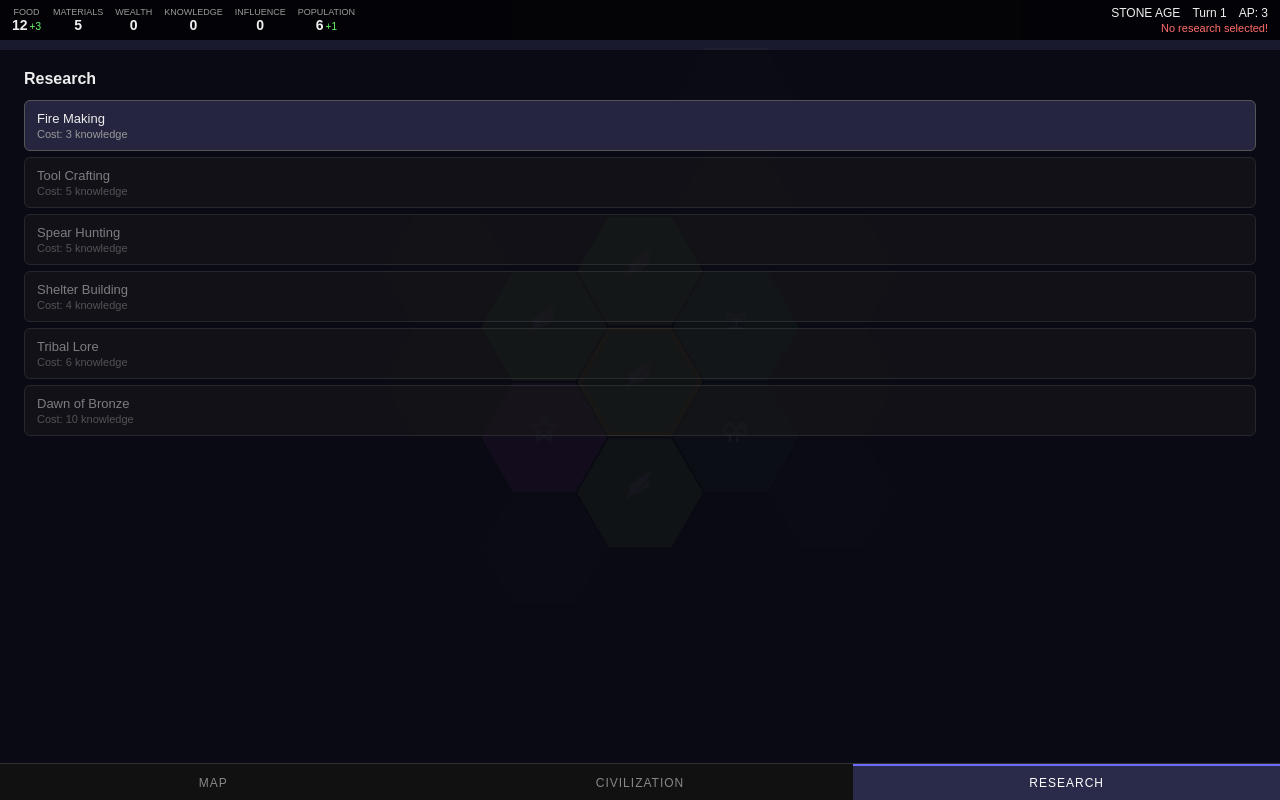
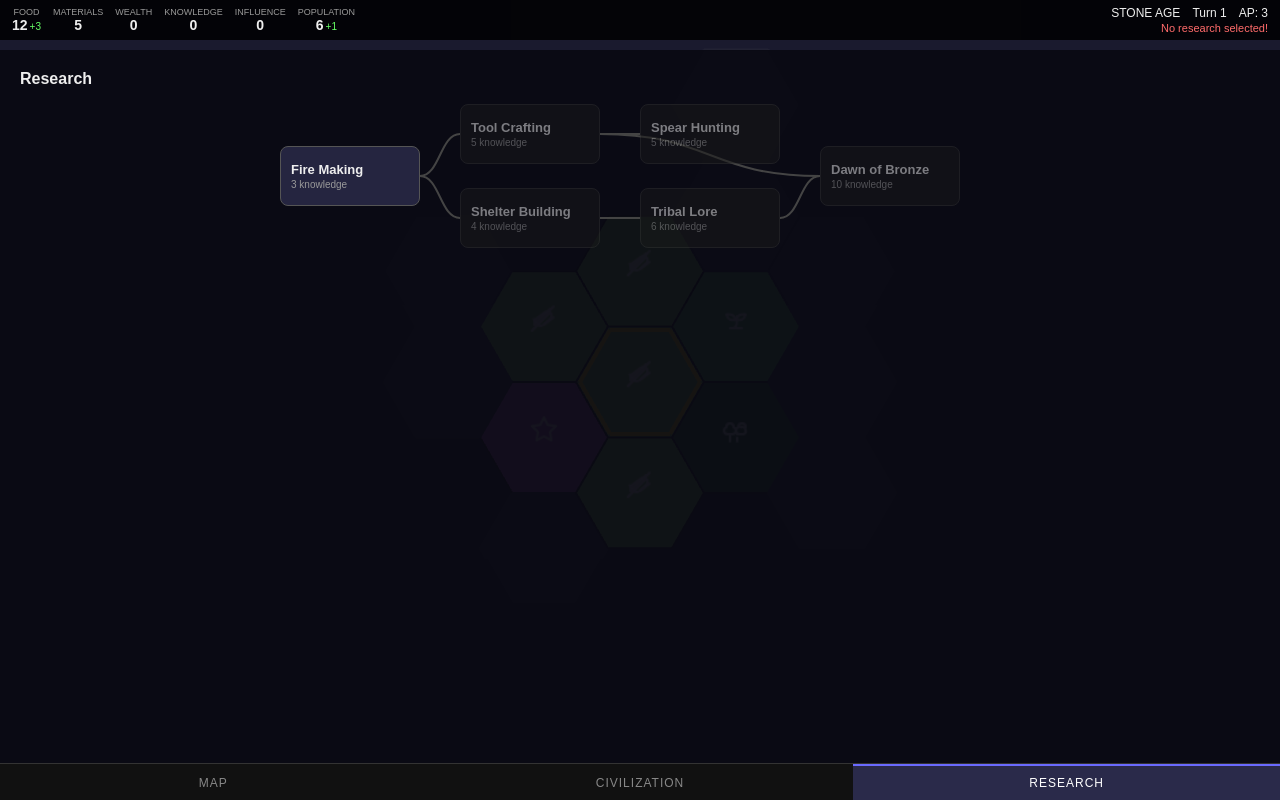
Before and after one commit to bitnook-cc/lithos, a React (Vite) app: page / in a window 1280 px wide. Both pictures are taken after a click on the button "RESEARCH". Built offline with nearby package versions, Linux system fonts and the light colour scheme.

Commit message:
feat: render tech tree as visual dependency graph with connecting lines

```diff
--- a/src/ui/TechTree.tsx
+++ b/src/ui/TechTree.tsx
@@ -1,31 +1,72 @@
-import React from 'react';
+import React, { useMemo } from 'react';
 import { useGameStore } from '@/store/gameStore';
 import { canQueue, getTechCost } from '@/logic/techEngine';
+import { TechNode } from '@/types/game';
 
-const styles: Record<string, React.CSSProperties> = {
-  panel: {
-    position: 'absolute', top: 50, left: 0, right: 0, bottom: 0,
-    background: 'rgba(10,10,20,0.95)', padding: '20px 24px',
-    overflowY: 'auto', zIndex: 15,
-  },
-  title: { fontSize: 16, fontWeight: 'bold', marginBottom: 12 },
-  tech: {
-    padding: '10px 12px', marginBottom: 6, borderRadius: 6,
-    border: '1px solid #444', fontSize: 13,
-  },
-  researched: { background: '#1a3a1a', borderColor: '#4caf50' },
-  active: { background: '#2a2a4a', borderColor: '#6a6aff', border: '2px solid #6a6aff' },
-  available: { background: '#252540', cursor: 'pointer', borderColor: '#555' },
-  locked: { background: '#1a1a1a', opacity: 0.5 },
-  progressBar: {
-    height: 4, borderRadius: 2, background: '#333', marginTop: 6,
-    overflow: 'hidden' as const,
-  },
-  progressFill: {
-    height: '100%', borderRadius: 2, background: '#6a6aff',
-    transition: 'width 0.3s',
-  },
-};
+const NODE_W = 140;
+const NODE_H = 60;
+const GAP_X = 40;
+const GAP_Y = 24;
+
+interface LayoutNode {
+  tech: TechNode;
+  col: number;
+  row: number;
+  x: number;
+  y: number;
+}
+
+/** Assign each tech a column (depth from roots) and row (order within column) */
+function layoutTechs(techs: TechNode[]): LayoutNode[] {
+  const techMap = new Map(techs.map(t => [t.id, t]));
+  const depths = new Map<string, number>();
+
+  function getDepth(id: string): number {
+    if (depths.has(id)) return depths.get(id)!;
+    const tech = techMap.get(id);
+    if (!tech || tech.requires.length === 0) {
+      depths.set(id, 0);
+      return 0;
+    }
+    const maxParent = Math.max(...tech.requires.map(r => getDepth(r)));
+    const d = maxParent + 1;
+    depths.set(id, d);
+    return d;
+  }
+
+  techs.forEach(t => getDepth(t.id));
+
+  // Group by column
+  const columns = new Map<number, TechNode[]>();
+  for (const tech of techs) {
+    const col = depths.get(tech.id) ?? 0;
+    if (!columns.has(col)) columns.set(col, []);
+    columns.get(col)!.push(tech);
+  }
+
+  const nodes: LayoutNode[] = [];
+  for (const [col, colTechs] of columns) {
+    colTechs.forEach((tech, row) => {
+      nodes.push({
+        tech,
+        col,
+        row,
+        x: col * (NODE_W + GAP_X),
+        y: row * (NODE_H + GAP_Y),
+      });
+    });
+  }
+
+  // Center columns vertically relative to the tallest column
+  const maxRows = Math.max(...Array.from(columns.values()).map(c => c.length));
+  for (const node of nodes) {
+    const colSize = columns.get(node.col)!.length;
+    const offset = ((maxRows - colSize) * (NODE_H + GAP_Y)) / 2;
+    node.y += offset;
+  }
+
+  return nodes;
+}
 
 interface Props {
   onResearch: (techId: string) => void;
@@ -34,52 +75,132 @@ interface Props {
 export function TechTree({ onResearch }: Props) {
   const { techs, activeResearch, researchProgress } = useGameStore();
 
+  const layout = useMemo(() => layoutTechs(techs), [techs]);
+  const nodeMap = useMemo(() => new Map(layout.map(n => [n.tech.id, n])), [layout]);
+
+  // Compute SVG lines for dependencies
+  const lines = useMemo(() => {
+    const result: { x1: number; y1: number; x2: number; y2: number; researched: boolean }[] = [];
+    for (const node of layout) {
+      for (const reqId of node.tech.requires) {
+        const parent = nodeMap.get(reqId);
+        if (parent) {
+          result.push({
+            x1: parent.x + NODE_W,
+            y1: parent.y + NODE_H / 2,
+            x2: node.x,
+            y2: node.y + NODE_H / 2,
+            researched: parent.tech.researched && node.tech.researched,
+          });
+        }
+      }
+    }
+    return result;
+  }, [layout, nodeMap]);
+
+  const totalW = Math.max(...layout.map(n => n.x + NODE_W)) + 40;
+  const totalH = Math.max(...layout.map(n => n.y + NODE_H)) + 40;
+
   return (
-    <div style={styles.panel}>
-      <div style={styles.title}>Research</div>
-      {techs.map(tech => {
+    <div style={{
+      position: 'absolute', top: 50, left: 0, right: 0, bottom: 0,
+      background: 'rgba(10,10,20,0.95)', zIndex: 15,
+      overflow: 'auto', padding: 20,
+    }}>
+      <div style={{ fontSize: 16, fontWeight: 'bold', marginBottom: 16, color: '#eee' }}>Research</div>
+      <div style={{ position: 'relative', width: totalW, height: totalH, margin: '0 auto' }}>
+        {/* Dependency lines */}
+        <svg style={{ position: 'absolute', top: 0, left: 0, width: totalW, height: totalH, pointerEvents: 'none' }}>
+          {lines.map((line, i) => {
+            const midX = (line.x1 + line.x2) / 2;
+            return (
+              <path
+                key={i}
+                d={`M ${line.x1} ${line.y1} C ${midX} ${line.y1}, ${midX} ${line.y2}, ${line.x2} ${line.y2}`}
+                stroke={line.researched ? '#4caf50' : '#444'}
+                strokeWidth={2}
+                fill="none"
+              />
+            );
+          })}
+        </svg>
+
+        {/* Tech nodes */}
+        {layout.map(node => {
+          const { tech } = node;
           const available = canQueue(tech.id, techs);
           const isActive = activeResearch === tech.id;
           const cost = getTechCost(tech.id, techs);
 
-        let style: React.CSSProperties;
+          let bg = '#1a1a1a';
+          let border = '1px solid #333';
+          let opacity = 0.5;
+          let cursor = 'default';
+
           if (tech.researched) {
-          style = { ...styles.tech, ...styles.researched };
+            bg = '#1a3a1a';
+            border = '1px solid #4caf50';
+            opacity = 1;
           } else if (isActive) {
-          style = { ...styles.tech, ...styles.active };
+            bg = '#2a2a4a';
+            border = '2px solid #6a6aff';
+            opacity = 1;
           } else if (available) {
-          style = { ...styles.tech, ...styles.available };
-        } else {
-          style = { ...styles.tech, ...styles.locked };
+            bg = '#252540';
+            border = '1px solid #555';
+            opacity = 1;
+            cursor = 'pointer';
           }
 
           return (
             <div
               key={tech.id}
-            style={style}
               onClick={() => available && !tech.researched && onResearch(tech.id)}
+              style={{
+                position: 'absolute',
+                left: node.x,
+                top: node.y,
+                width: NODE_W,
+                height: NODE_H,
+                background: bg,
+                border,
+                borderRadius: 8,
+                padding: '6px 10px',
+                opacity,
+                cursor,
+                display: 'flex',
+                flexDirection: 'column',
+                justifyContent: 'center',
+                color: '#eee',
+                fontSize: 12,
+                boxSizing: 'border-box',
+              }}
             >
-            <div style={{ display: 'flex', justifyContent: 'space-between', alignItems: 'center' }}>
-              <span>{tech.name}</span>
-              {tech.researched && <span style={{ color: '#4caf50', fontSize: 12 }}>Researched</span>}
-              {isActive && <span style={{ color: '#6a6aff', fontSize: 12 }}>Researching...</span>}
-            </div>
-            <div style={{ fontSize: 11, color: '#999', marginTop: 2 }}>
+              <div style={{ fontWeight: 'bold', fontSize: 13, marginBottom: 2 }}>{tech.name}</div>
+              <div style={{ fontSize: 10, color: '#999' }}>
                 {tech.researched
-                ? ''
+                  ? 'Researched'
                   : isActive
-                  ? `${researchProgress} / ${cost} knowledge`
-                  : `Cost: ${cost} knowledge`
+                    ? `${researchProgress} / ${cost}`
+                    : `${cost} knowledge`
                 }
               </div>
               {isActive && (
-              <div style={styles.progressBar}>
-                <div style={{ ...styles.progressFill, width: `${Math.min(100, (researchProgress / cost) * 100)}%` }} />
+                <div style={{
+                  height: 3, borderRadius: 1.5, background: '#333',
+                  marginTop: 4, overflow: 'hidden',
+                }}>
+                  <div style={{
+                    height: '100%', borderRadius: 1.5, background: '#6a6aff',
+                    width: `${Math.min(100, (researchProgress / cost) * 100)}%`,
+                    transition: 'width 0.3s',
+                  }} />
                 </div>
               )}
             </div>
           );
         })}
       </div>
+    </div>
   );
 }
```
Lines whose indentation alone changed are shown as unchanged.
